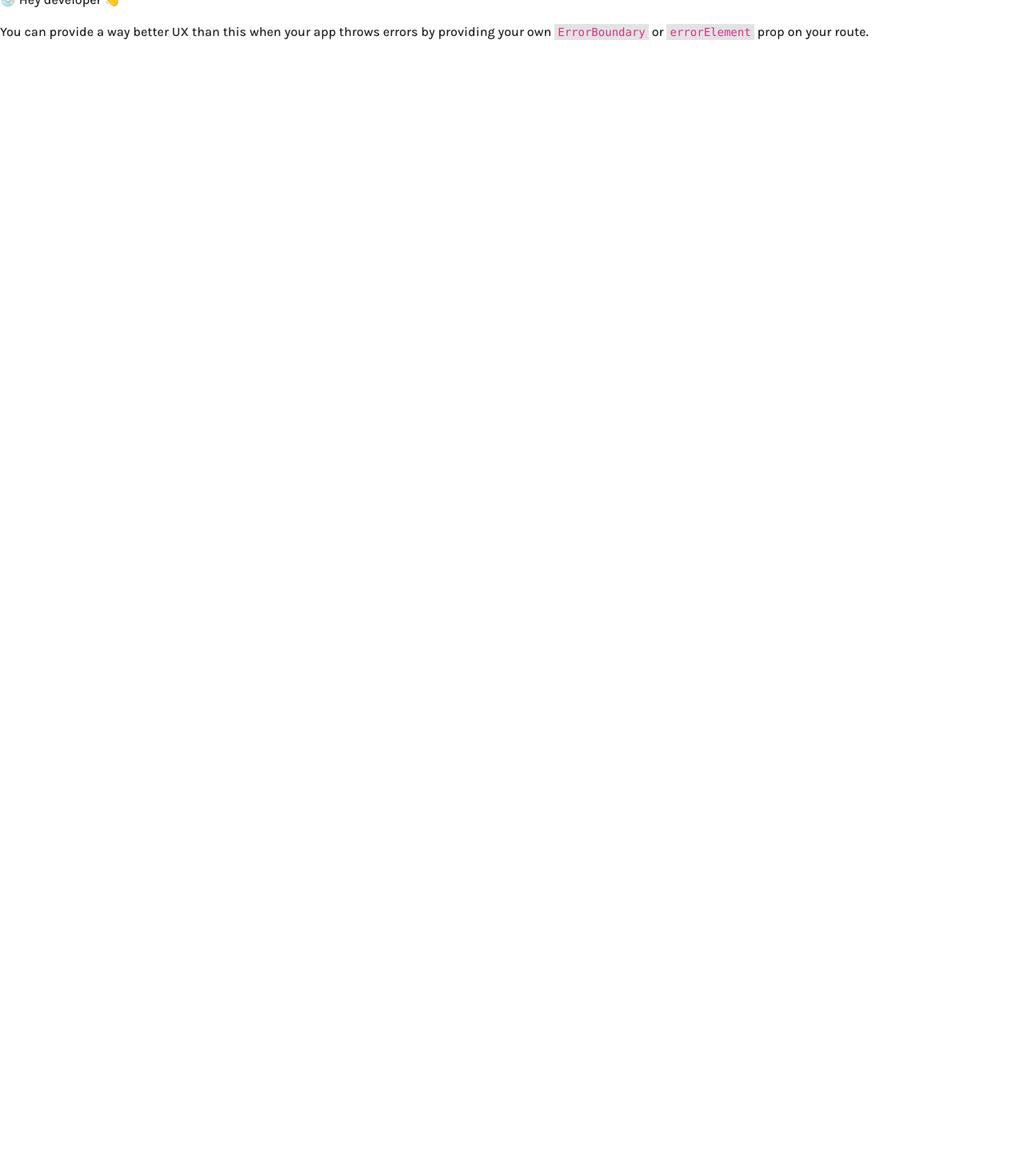
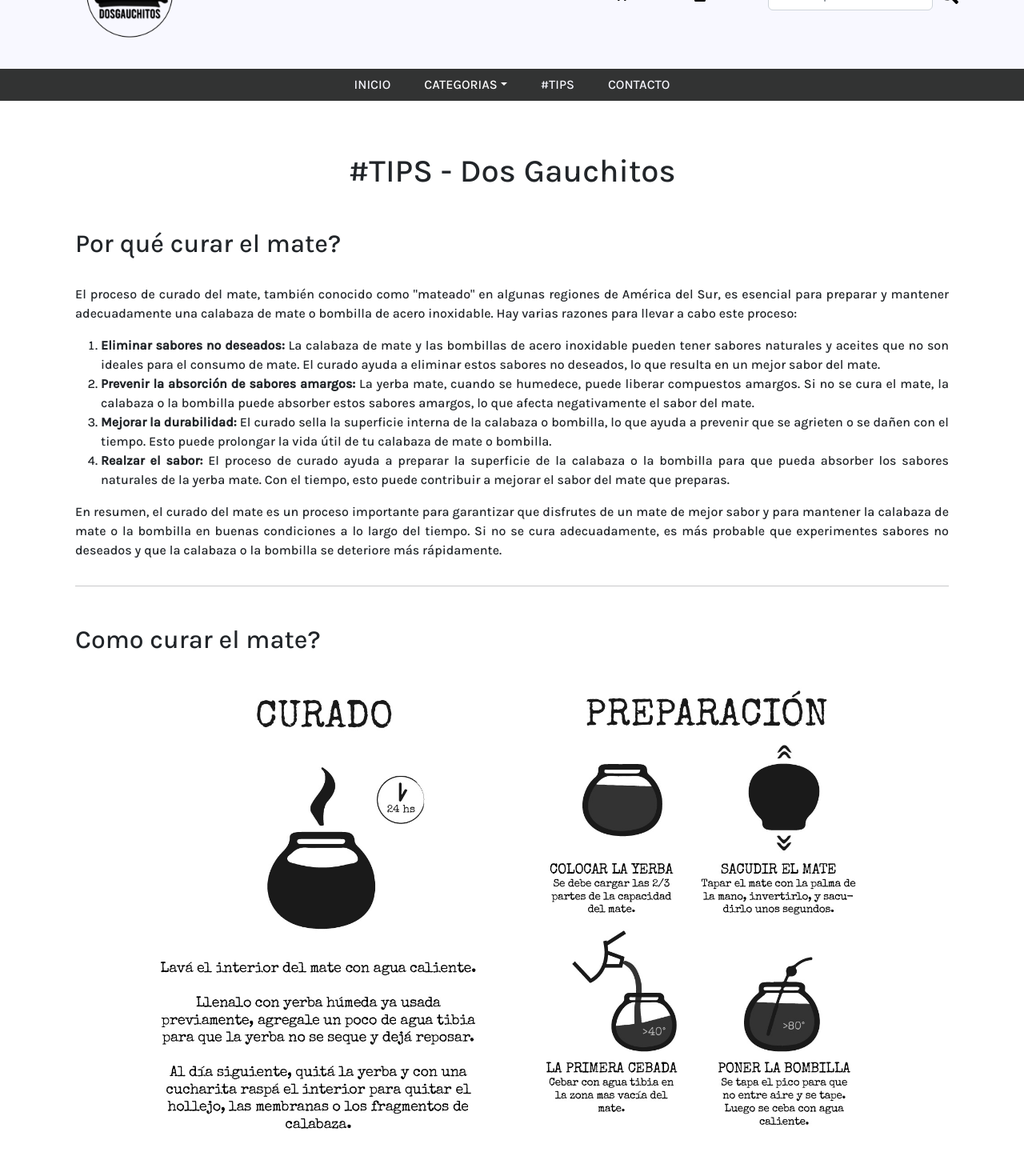
Before and after one commit to jimenezmateo44/Ecommerce-PPS2, a React (Create React App) app in the folder frontend/: page /tips in a window 1280 px wide. Before the commit this address had no page. Shown: the part 100-1570 px from the top of the page at 80% size. Before the commit the page ends 800 px from the top, so only its background shows below. Built offline with nearby package versions, Linux system fonts and the light colour scheme.

Commit message:
formularios nuevos y cambios de estilo

```diff
--- a/frontend/src/assets/styles/carrito_style.css
+++ b/frontend/src/assets/styles/carrito_style.css
@@ -1,3 +1,17 @@
+.btnCarrito {
+    background-color: #fafafa;
+    color: #1f1f1f;
+    border: 1px solid #1f1f1f;
+    transition: .5 ease-in-out;
+}
+
+.btnCarrito:hover {
+    transition: .5s ease-in-out;
+    background-color: #1f1f1f;
+    color: #fafafa;
+    border: none;
+}
+
 @media (min-width:320px) and (max-width:800px) {
     .imagenCarrito {
         height: 15rem;
--- a/frontend/src/assets/styles/header_style.css
+++ b/frontend/src/assets/styles/header_style.css
@@ -42,3 +42,13 @@
 .btnCategoryHeader {
     background-color: #1B1B1B;
 }
+
+.linkBtn {
+    text-decoration: none;
+    color: #F8F8FF;
+}
+
+.linkBtn:hover {
+    transition: .5s ease;
+    color: orangered;
+}
--- /dev/null
+++ b/frontend/src/assets/styles/loginScreen_style.css
@@ -0,0 +1,13 @@
+.btnSubmit {
+    transition: .5s ease-in-out;
+    border: 1px solid #1f1f1f;
+    background-color: #fafafa;
+    color: #1f1f1f;
+}
+
+.btnSubmit:hover {
+    transition: .5s ease-in-out;
+    border: none;
+    background-color: #1f1f1f;
+    color: #fafafa;
+}
--- /dev/null
+++ b/frontend/src/assets/styles/tips_style.css
@@ -0,0 +1,32 @@
+p {
+    margin-top: 2rem;
+    margin-bottom: 2rem;
+    text-align: justify;
+}
+
+.curarImg {
+    display: block;
+    margin: 0 auto;
+    text-align: center;
+    height: 50vw;
+}
+
+.logoContactForm {
+    display: block;
+    margin: 0 auto;
+    text-align: center;
+}
+
+.btnContactForm {
+    transition: .5s ease;
+    background-color: #fafafa;
+    border: 1px solid #1f1f1f;
+    color: #1f1f1f;
+}
+
+.btnContactForm:hover {
+    transition: .5s ease;
+    background-color: #1f1f1f;
+    color: #fafafa;
+    border: none;
+}
--- a/frontend/src/components/CategoryHeader.jsx
+++ b/frontend/src/components/CategoryHeader.jsx
@@ -1,11 +1,13 @@
 import React from 'react'
 import { NavDropdown } from 'react-bootstrap';
 import { LinkContainer } from 'react-router-bootstrap';
+import { Link } from 'react-router-dom'
 import '../assets/styles/header_style.css';
+
 const CategoryHeader = () => {
   return (
     <div className='w-100 subHeader d-flex justify-content-center gap-3'>
-       <button className="btn text-white"type="button">INICIO</button>
+       <button className="btn text-white"type="button"><Link to='/' className='linkBtn'>INICIO</Link></button>
        <button className="btn text-white" type="button">
        <NavDropdown title='CATEGORIAS' id='categoriasDropdown'>
             <LinkContainer to='/'>
@@ -19,8 +21,8 @@ const CategoryHeader = () => {
             </LinkContainer>
         </NavDropdown>
         </button>
-        <button className="btn text-white" type="button">#TIPS</button>
-        <button className="btn text-white" type="button">CONTACTO</button>
+        <button className="btn text-white" type="button"><Link to='/tips' className='linkBtn'>#TIPS</Link></button>
+        <button className="btn text-white" type="button"><Link to='/contact' className='linkBtn'>CONTACTO</Link></button>
     </div>
   )
 }
--- a/frontend/src/components/Footer.jsx
+++ b/frontend/src/components/Footer.jsx
@@ -23,7 +23,7 @@ const Footer = () => {
         </div>
       </div>
       <div className="text-center mt-5">
-        <p>&copy; {currentYear} Mateo Jimenez - Todos los derechos reservados</p>
+        <p className='text-center'>&copy; {currentYear} Mateo Jimenez - Todos los derechos reservados</p>
       </div>
     </footer>
   )
--- a/frontend/src/index.js
+++ b/frontend/src/index.js
@@ -27,6 +27,8 @@ import ProfileScreen from './screens/ProfileScreen.jsx';
 import OrderListScreen from './screens/admin/OrderListScreen.jsx';
 import ProductListScreen from './screens/admin/ProductListScreen.jsx';
 import ProductEditScreen from './screens/admin/ProductEditScreen.jsx';
+import TipsScreen from './screens/TipsScreen.jsx';
+import ContactScreen from './screens/ContactScreen.jsx';
 
 const router = createBrowserRouter(
   createRoutesFromElements(
@@ -36,6 +38,8 @@ const router = createBrowserRouter(
       <Route path="/cart" element={<CartScreen />} />
       <Route path="/login" element={<LoginScreen />} />
       <Route path="/register" element={<RegisterScreen />} />
+      <Route path="/tips" element={<TipsScreen />} />
+      <Route path="/contact" element={<ContactScreen />} />
 
 
       <Route path='' element={<PrivateRoute />}>
--- a/frontend/src/screens/CartScreen.jsx
+++ b/frontend/src/screens/CartScreen.jsx
@@ -4,6 +4,7 @@ import { Row, Col, ListGroup, Image, Form, Button, Card } from 'react-bootstrap'
 import { FaTrash } from 'react-icons/fa';
 import Message from '../components/Message';
 import { addToCart, removeFromCart } from '../slices/cartSlice';
+import '../assets/styles/carrito_style.css'
 
 //Este componente nos muestra detalles de carrito
 
@@ -74,7 +75,7 @@ const CartScreen = () => {
                     ))}
                 <ListGroup.Item className='m-3 d-flex justify-content-end'>
                         <Button type='button'
-                                className='btn-block'
+                                className='btn-block btnCarrito'
                                 onClick={ keepShoppingHandler }
                         >
                             Seguir comprando
@@ -94,7 +95,7 @@ const CartScreen = () => {
                     </ListGroup.Item>
                     <ListGroup.Item className='d-flex justify-content-center m-1'>
                         <Button type='button'
-                                className='btn-block'
+                                className='btn-block btnCarrito'
                                 disabled={ cartItems.length === 0 }
                                 onClick={ checkoutHandler }
                         >
--- /dev/null
+++ b/frontend/src/screens/ContactScreen.jsx
@@ -0,0 +1,46 @@
+import { Container, Form, Button, Row, Col } from 'react-bootstrap'
+import logo from '../assets/logo.png'
+import '../assets/styles/tips_style.css'
+
+const ContactScreen = () => {
+  return (
+    <>
+      <Container>
+        <h1 className='text-center mt-3'>Contactanos</h1>
+        <Row>
+        <Col md={6}>
+          <Form className='mt-3'>
+            <Form.Group className="mb-3" controlId="formBasicName">
+              <Form.Label>Nombre</Form.Label>
+              <Form.Control type="text" placeholder="Ingresa tu nombre" />
+            </Form.Group>
+
+            <Form.Group className="mb-3" controlId="formBasicEmail">
+              <Form.Label>Correo Electrónico</Form.Label>
+              <Form.Control type="email" placeholder="Ingresa tu correo electrónico" />
+            </Form.Group>
+
+            <Form.Group className="mb-3" controlId="formBasicMessage">
+              <Form.Label>Mensaje</Form.Label>
+              <Form.Control as="textarea" rows={4} placeholder="Escribe tu mensaje aquí" style={{ minHeight: '100px', maxHeight: '100px' }} />
+            </Form.Group>
+
+            <Button className="btnContactForm "type="submit">
+              Enviar
+            </Button>
+          </Form>
+        </Col>
+        <Col md={6}>
+          <img
+            src={logo}
+            alt="Logo dosgauchitos"
+            className="logoContactForm"
+          />
+        </Col>
+      </Row>
+      </Container>
+    </>
+  )
+}
+
+export default ContactScreen
--- a/frontend/src/screens/LoginScreen.jsx
+++ b/frontend/src/screens/LoginScreen.jsx
@@ -7,6 +7,7 @@ import Loader from "./Loader";
 import { useLoginMutation } from "../slices/usersApiSlice";
 import { setCredentials } from "../slices/authSlice";
 import { toast } from "react-toastify";
+import '../assets/styles/loginScreen_style.css'
 
 
 const LoginScreen = () => {
@@ -68,7 +69,7 @@ const LoginScreen = () => {
                 ></Form.Control>
             </Form.Group>
 
-            <Button type="submit" variant="primary" className="mt-2" disabled= { isLoading }>
+            <Button type="submit" variant="primary" className="mt-2 btnSubmit" disabled= { isLoading }>
                 Ingresar
             </Button>
 
@@ -77,7 +78,7 @@ const LoginScreen = () => {
 
         <Row className="py-3">
             <Col>
-                ¿No tenés cuenta? <Link to={ redirect ? `/register?redirect=${redirect}` : '/register'}>Registrate</Link>
+                ¿No tenés cuenta? <Link to={ redirect ? `/register?redirect=${redirect}` : '/register'} className="text-dark">Registrate</Link>
             </Col>
         </Row>
 
--- a/frontend/src/screens/RegisterScreen.jsx
+++ b/frontend/src/screens/RegisterScreen.jsx
@@ -7,6 +7,7 @@ import Loader from "./Loader";
 import { useRegisterMutation } from "../slices/usersApiSlice";
 import { setCredentials } from "../slices/authSlice";
 import { toast } from "react-toastify";
+import '../assets/styles/loginScreen_style.css'
 
 
 const RegisterScreen = () => {
@@ -95,8 +96,8 @@ const RegisterScreen = () => {
                 ></Form.Control>
             </Form.Group>
 
-            <Button type="submit" variant="primary" className="mt-2" disabled= { isLoading }>
-                Registar
+            <Button type="submit" variant="primary" className="mt-2 btnSubmit" disabled= { isLoading }>
+                Registrar
             </Button>
 
             { isLoading  && <Loader /> }
@@ -104,7 +105,7 @@ const RegisterScreen = () => {
 
         <Row className="py-3">
             <Col>
-                ¿Ya tenés una cuenta? <Link to={ redirect ? `/register?redirect=${redirect}` : '/login'}>Inicia sesión</Link>
+                ¿Ya tenés una cuenta? <Link to={ redirect ? `/register?redirect=${redirect}` : '/login'} className="text-dark">Inicia sesión</Link>
             </Col>
         </Row>
 
--- /dev/null
+++ b/frontend/src/screens/TipsScreen.jsx
@@ -0,0 +1,47 @@
+import { Container } from 'react-bootstrap'
+import CurarMate from '../assets/curar-mate.jpeg'
+import '../assets/styles/tips_style.css'
+
+const TipsScreen = () => {
+  return (
+    <>
+      <Container>
+        <h1 className='text-center mt-5'>#TIPS - Dos Gauchitos</h1>
+        <div>
+          <h2 className='mt-5'>Por qué curar el mate?</h2>
+          <p>
+            El proceso de curado del mate, también conocido como "mateado" en algunas regiones de América del Sur, es esencial para preparar
+            y mantener adecuadamente una calabaza de mate o bombilla de acero inoxidable. Hay varias razones para llevar a cabo este proceso:
+            <ol className='mt-3'>
+              <li>
+                <strong>Eliminar sabores no deseados:</strong> La calabaza de mate y las bombillas de acero inoxidable pueden tener sabores naturales y aceites que no son ideales para el consumo de mate.
+                El curado ayuda a eliminar estos sabores no deseados, lo que resulta en un mejor sabor del mate.
+              </li>
+              <li>
+                <strong>Prevenir la absorción de sabores amargos:</strong> La yerba mate, cuando se humedece, puede liberar compuestos amargos. Si no se cura el
+                mate, la calabaza o la bombilla puede absorber estos sabores amargos, lo que afecta negativamente el sabor del mate.
+              </li>
+              <li>
+                <strong>Mejorar la durabilidad:</strong> El curado sella la superficie interna de la calabaza o bombilla, lo que ayuda a prevenir que se agrieten
+                o se dañen con el tiempo. Esto puede prolongar la vida útil de tu calabaza de mate o bombilla.
+              </li>
+              <li>
+                <strong>Realzar el sabor:</strong> El proceso de curado ayuda a preparar la superficie de la calabaza o la bombilla para que pueda absorber los
+                sabores naturales de la yerba mate. Con el tiempo, esto puede contribuir a mejorar el sabor del mate que preparas.
+              </li>
+            </ol>
+
+            En resumen, el curado del mate es un proceso importante para garantizar que disfrutes de un mate de mejor sabor y para mantener la
+            calabaza de mate o la bombilla en buenas condiciones a lo largo del tiempo. Si no se cura adecuadamente, es más probable que experimentes
+            sabores no deseados y que la calabaza o la bombilla se deteriore más rápidamente.
+            </p>
+          <hr></hr>
+          <h2 className='mt-5'>Como curar el mate?</h2>
+          <img src={CurarMate} className='curarImg'/>
+        </div>
+      </Container>
+    </>
+  )
+}
+
+export default TipsScreen
```
Also changed, not shown: frontend/src/assets/curar-mate.jpeg (added).
